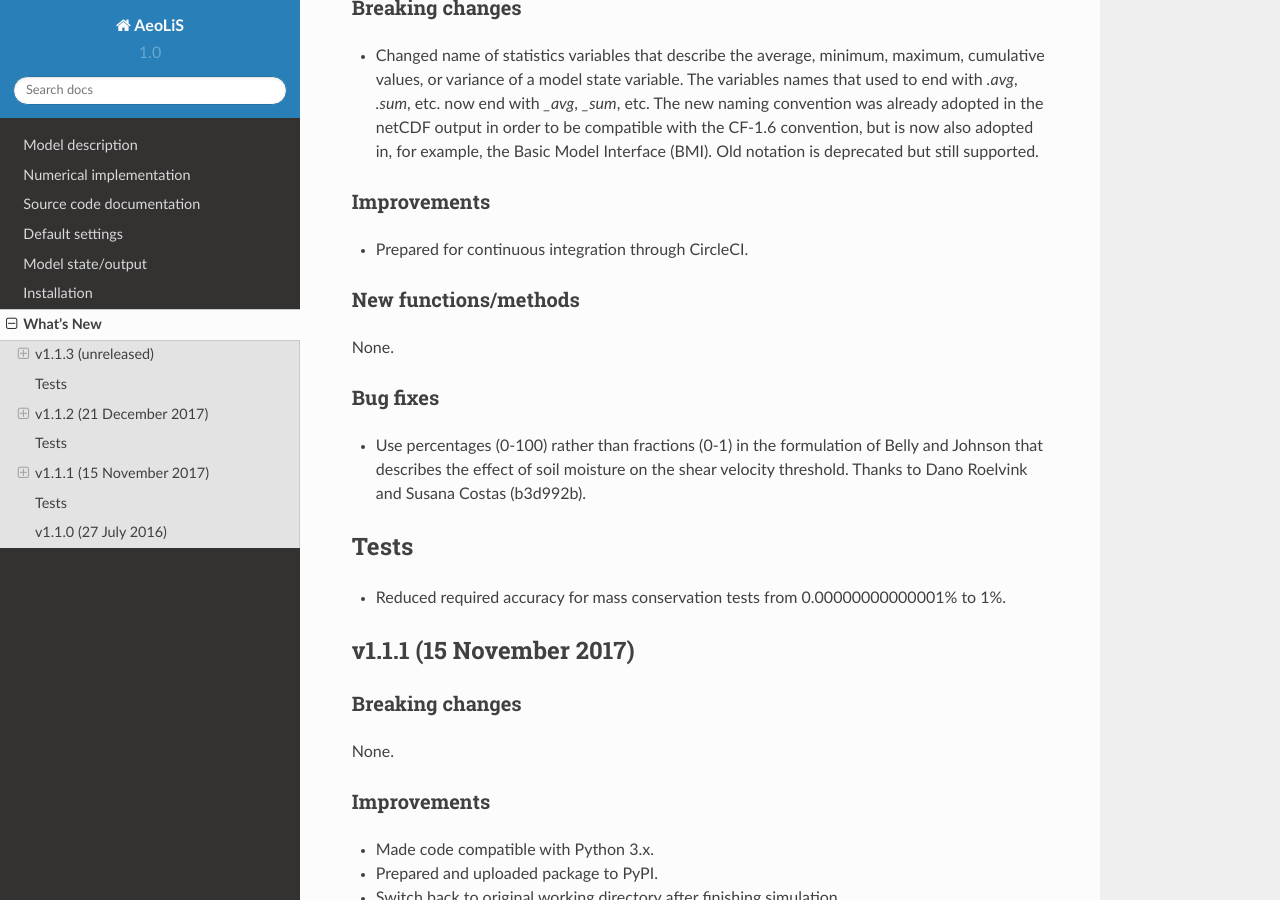
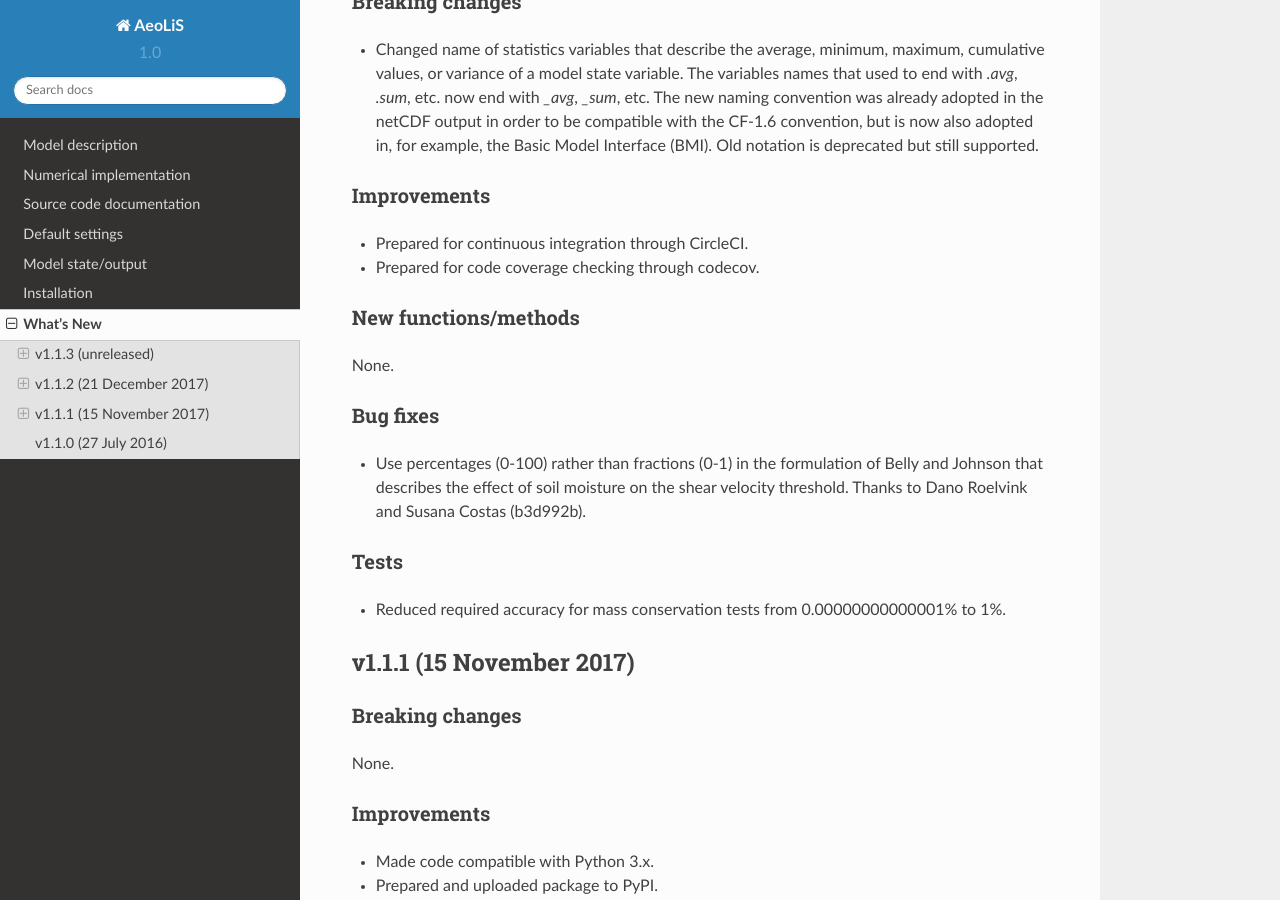
Before and after one commit to openearth/aeolis-python, a Sphinx documentation site: the page built from docs/whatsnew.rst, in a window 1280 px wide and 900 px high, scrolled down 774 px. Built offline with Sphinx 7.4.7 and the Read the Docs theme 2.0.0, drawn with Linux system fonts in a browser that asks for light colours.

Commit message:
Fixed error in doc headers

```diff
--- a/docs/whatsnew.rst
+++ b/docs/whatsnew.rst
@@ -26,7 +26,7 @@ Bug fixes
 None.
 
 Tests
------
+^^^^^
 
 None.
 
@@ -49,6 +49,7 @@ Improvements
 ^^^^^^^^^^^^
 
 * Prepared for continuous integration through CircleCI.
+* Prepared for code coverage checking through codecov.
 
 New functions/methods
 ^^^^^^^^^^^^^^^^^^^^^
@@ -64,7 +65,7 @@ Bug fixes
   and Susana Costas (b3d992b).
 
 Tests
------
+^^^^^
 
 * Reduced required accuracy for mass conservation tests from
   0.00000000000001% to 1%.
@@ -121,7 +122,7 @@ Bug fixes
   the concentrations from all other grid cells (03de813).
 
 Tests
------
+^^^^^
 
 * Added tests to check mass conservation in bed mixing routines.
 * Added integration tests.
```
